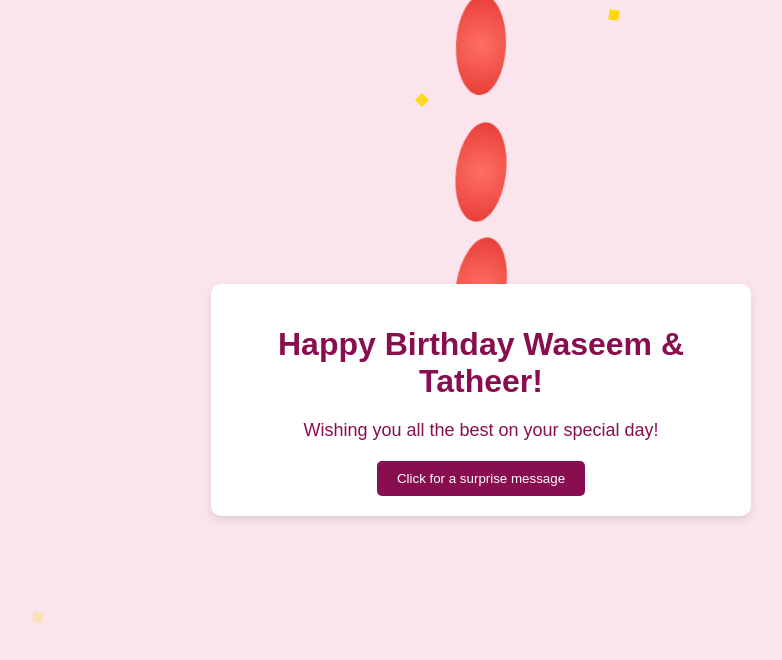
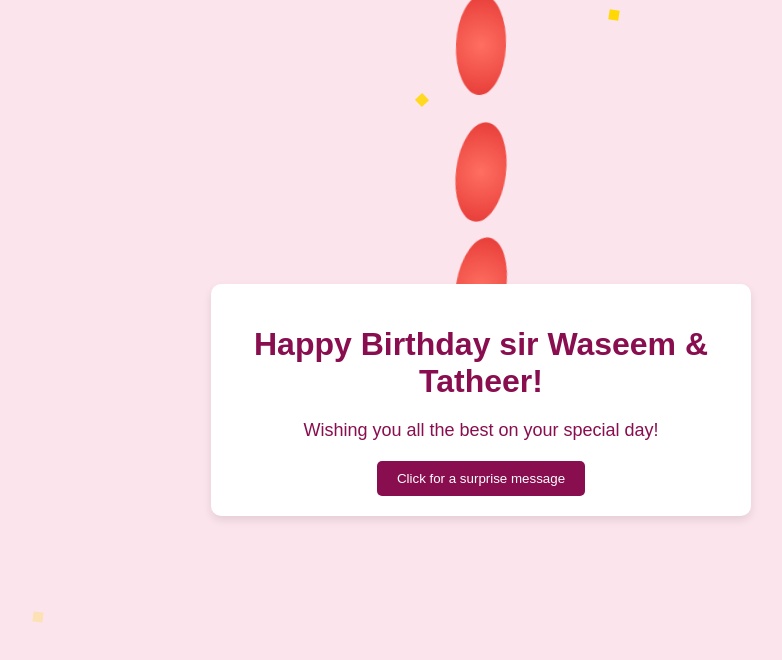
Before and after one commit to Amna251-Blog/birthday-wishes, a plain HTML site: page birthday.html in a window 1280 px wide. Shown: the whole page, without its empty margins (159-941 px from the left). Drawn offline with Linux system fonts and the light colour scheme.

Commit message:
Update birthday.html

```diff
--- a/birthday.html
+++ b/birthday.html
@@ -9,7 +9,7 @@
 </head>
 <body>
     <div class="card">
-        <h1>Happy Birthday Waseem & Tatheer!</h1>
+        <h1>Happy Birthday sir Waseem & Tatheer!</h1>
         <div class="message" id="message">Wishing you all the best on your special day!</div>
         <button class="button" onclick="changeMessage()">Click for a surprise message</button>
     </div>
```
